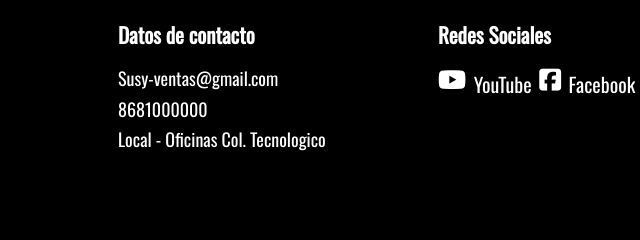
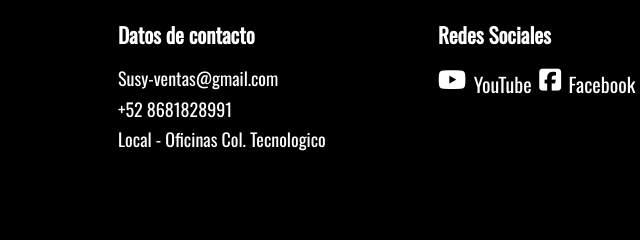
Before and after one commit to P41310/Susy-s-Boutique, a plain HTML site: page index.html in a window 1280 px wide. Shown: the part 2819-3059 px from the top of the page, 537-1177 px from the left. Drawn offline with nearby package versions, Linux system fonts and the light colour scheme; a web font is replaced by a local one.

Commit message:
num whatsapp

```diff
--- a/index.html
+++ b/index.html
@@ -194,7 +194,7 @@
 						</h3>
 						<ul>
 							<li>Susy-ventas@gmail.com</li>
-							<li>8681000000</li>
+							<li>+52 8681828991</li>
 							<li>Local - Oficinas Col. Tecnologico</li>
 						</ul>
 					</div>
```
